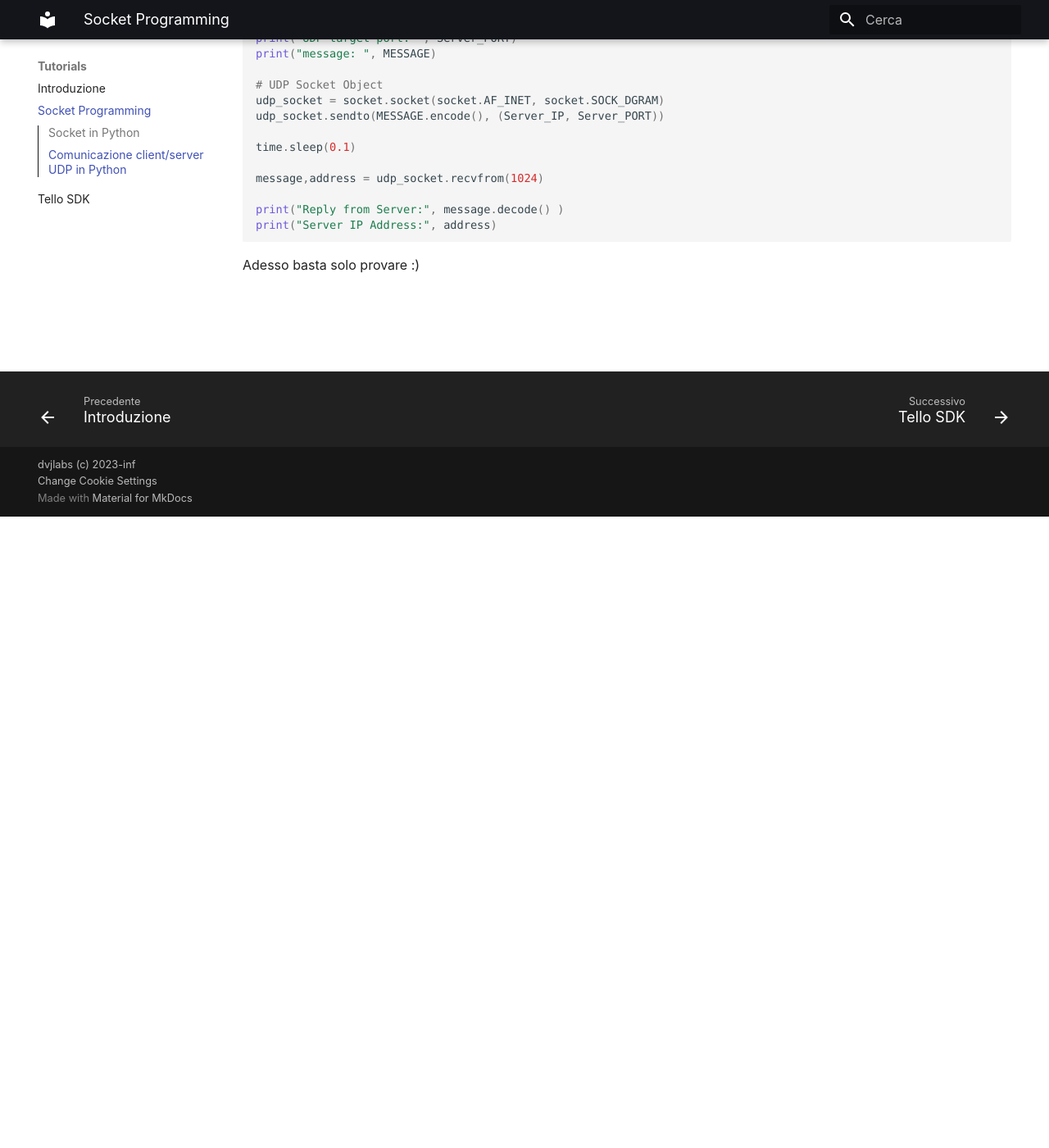
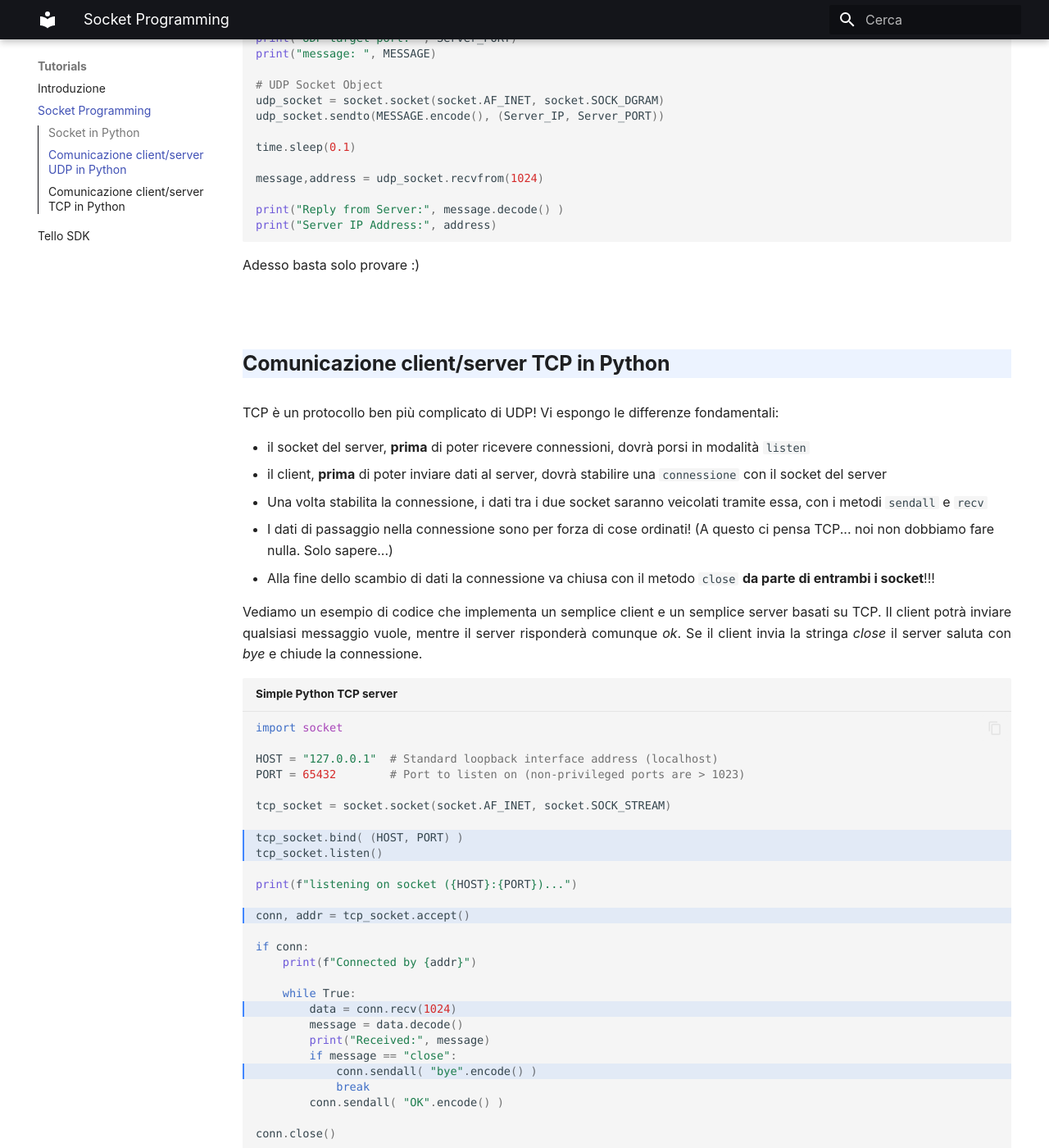
Before and after one commit to dvjlabs/esp32_course, an MkDocs documentation site: the page built from docs/tutorials/10_socket.md, in a window 1280 px wide and 1400 px high, scrolled down 2849 px. Shown: the whole window at 82% size. Built offline with MkDocs 1.6.1 and Material for MkDocs 9.7.7, drawn with Linux system fonts in a browser that asks for light colours; before the commit the page ends 3479 px from its top, so only the background shows below that; some of the changed text lies outside the part shown.

Commit message:
some fixes. Implemented TCP client/server example

````diff
--- a/docs/tutorials/10_socket.md
+++ b/docs/tutorials/10_socket.md
@@ -11,7 +11,7 @@ per la possibile creazione di altrettanti socket!
 
 <br>
 
-![Socket Connection](network_socket.png)
+![Socket Connection](images/network_socket.png)
 
 <br>
 
@@ -122,6 +122,76 @@ print("Server IP Address:", address)
 
 Adesso basta solo provare :)
 
+
+## Comunicazione client/server TCP in Python
+
+TCP è un protocollo ben più complicato di UDP! Vi espongo le differenze fondamentali:
+
+- il socket del server, **prima** di poter ricevere connessioni, dovrà porsi in modalità `listen`
+- il client, **prima** di poter inviare dati al server, dovrà stabilire una `connessione` con il socket del server
+- Una volta stabilita la connessione, i dati tra i due socket saranno veicolati tramite essa, con i metodi `sendall` e `recv`
+- I dati di passaggio nella connessione sono per forza di cose ordinati! (A questo ci pensa TCP... noi non dobbiamo fare nulla. Solo sapere...)
+- Alla fine dello scambio di dati la connessione va chiusa con il metodo `close` **da parte di entrambi i socket**!!!
+
+Vediamo un esempio di codice che implementa un semplice client e un semplice server basati su TCP. Il client potrà inviare qualsiasi messaggio vuole, mentre il server
+risponderà comunque *ok*. Se il client invia la stringa *close* il server saluta con *bye* e chiude la connessione.
+
+
+``` python title="Simple Python TCP server" hl_lines="8 9 13 19 23"
+import socket
+
+HOST = "127.0.0.1"  # Standard loopback interface address (localhost)
+PORT = 65432        # Port to listen on (non-privileged ports are > 1023)
+
+tcp_socket = socket.socket(socket.AF_INET, socket.SOCK_STREAM)
+
+tcp_socket.bind( (HOST, PORT) )
+tcp_socket.listen()
+
+print(f"listening on socket ({HOST}:{PORT})...")
+
+conn, addr = tcp_socket.accept()
+
+if conn:
+    print(f"Connected by {addr}")
+
+    while True:
+        data = conn.recv(1024)
+        message = data.decode()
+        print("Received:", message)
+        if message == "close":
+            conn.sendall( "bye".encode() )
+            break
+        conn.sendall( "OK".encode() )
+
+conn.close()
+```
+
+Qui sotto invece trovate il codice che implementa il client TCP.
+
+
+``` python title="Simple Python TCP client" hl_lines="7 12 13"
+import socket
+
+HOST = "127.0.0.1"  # The server's hostname or IP address
+PORT = 65432  # The port used by the server
+
+tcp_socket = socket.socket(socket.AF_INET, socket.SOCK_STREAM)
+tcp_socket.connect( (HOST, PORT) )
+
+while True:
+    message = input("Message to send: ")
+
+    tcp_socket.sendall( message.encode() )
+    data = tcp_socket.recv(1024)
+    message = data.decode()
+    print(f"Received: {data.decode()}")
+
+    if message == "bye":
+        tcp_socket.close()
+        break
+```
+
 <br>
 <br>
 <br>
````
Also changed, not shown: docs/tutorials/images/network_socket.png (renamed from docs/tutorials/network_socket.png).
